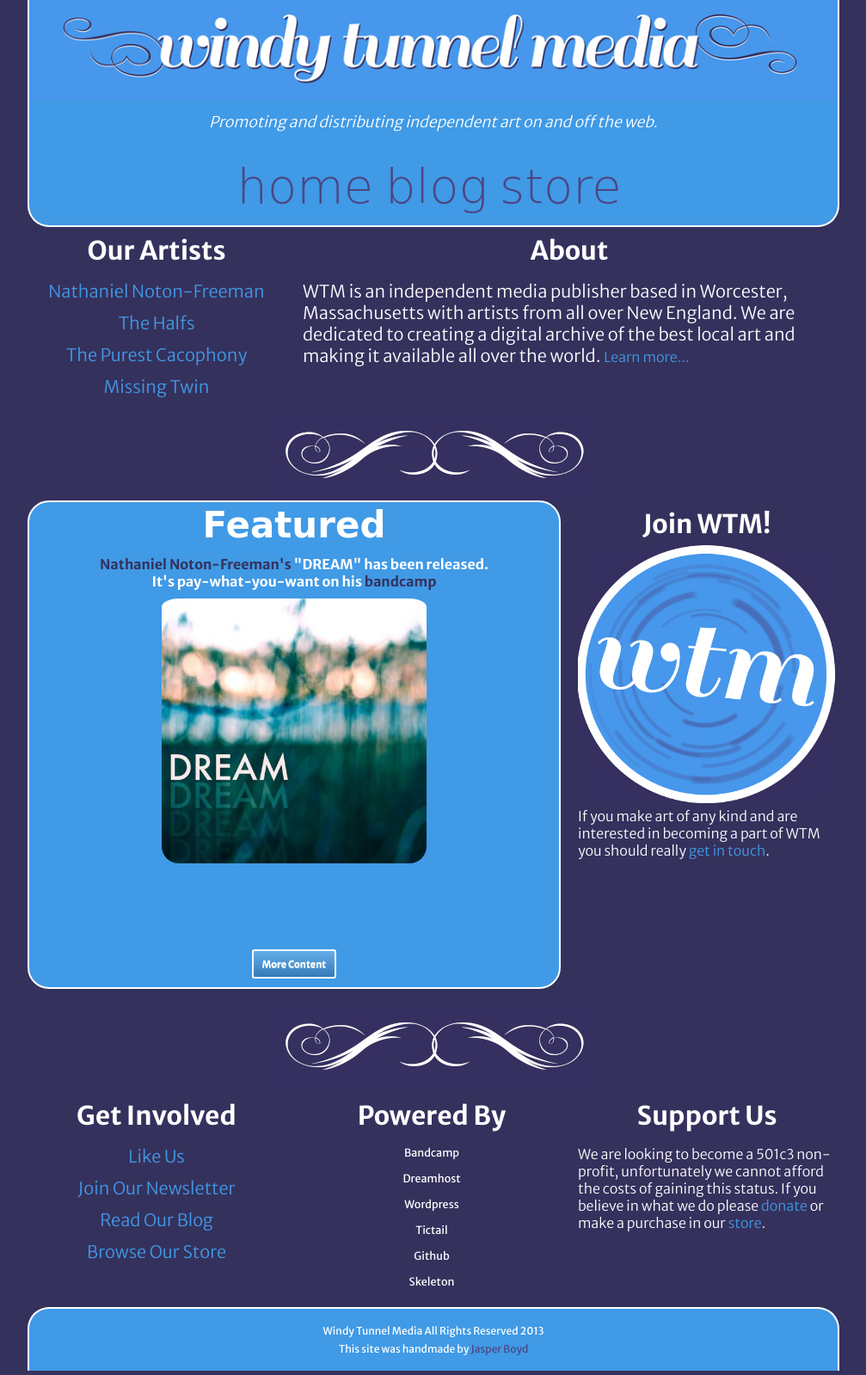
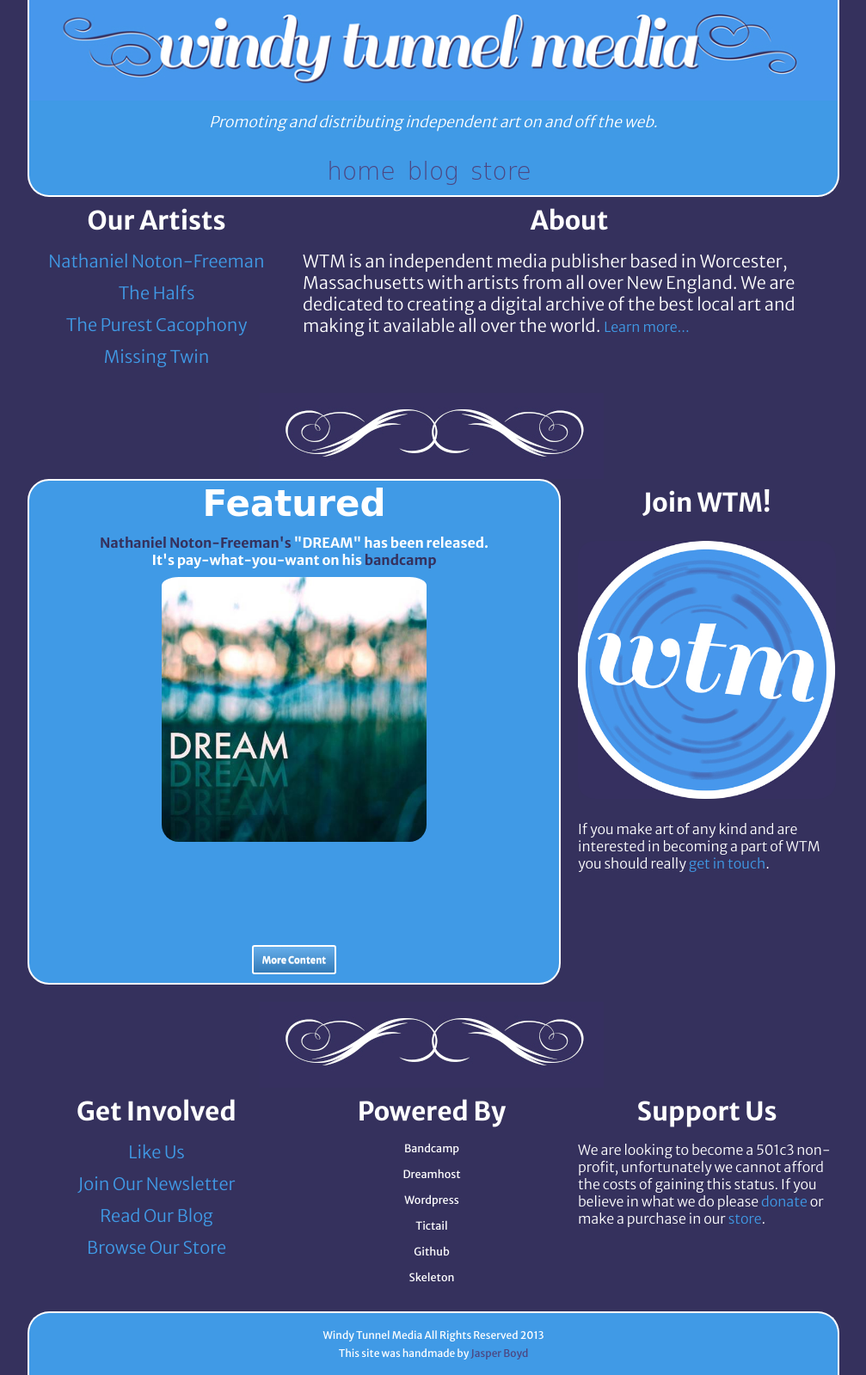
Before and after one commit to jasperboyd/windytunnelmedia, a PHP site: page / in a window 1280 px wide. Shown: the whole page at 86% size, without its empty margins (138-1145 px from the left). Run offline with PHP 8.4, Linux system fonts and the light colour scheme; some web fonts are replaced; grey boxes are pictures that could not be loaded.

Commit message:
Further style updates

```diff
--- a/halfs.html
+++ b/halfs.html
@@ -118,7 +118,7 @@
 
 		<div id="footer" class="sixteen columns">
 			<h6>Windy Tunnel Media All Rights Reserved 2013</h6>
-			<h6>Design by <a href="http://jasperboyd.com">Jasper Boyd</a></h6>
+			<h6 id="selfpromotion">Design by <a href="http://jasperboyd.com">Jasper Boyd</a></h6>
 		</div>
 	</div><!-- container -->
 
--- a/index.html
+++ b/index.html
@@ -84,7 +84,7 @@
 		</div>
 
 		<div id="featured" class="two-thirds column">
-			<div class="content">
+			<div id="featuredone" class="content">
 			<h3>Featured</h3>
 			<p class="center padtop">
 					<a>Nathaniel Noton-Freeman's</a> "DREAM" has been released.
@@ -92,13 +92,25 @@
 			</p>
 			<img id="featuredart" class="padtop" src="images/dream.jpg">
 			<iframe width="200" height="100" style="position: relative; display: block; width: 300px; height: 100px; margin: 0 auto;" src="http://bandcamp.com/EmbeddedPlayer/v=2/album=3186237133/size=grande/bgcol=FFFFFF/linkcol=ffffff/transparent=true/" allowtransparency="true" frameborder="0"><a href="http://whorl.bandcamp.com/album/dream">DREAM by Nathaniel Noton-Freeman</a></iframe>
+			</div>
+			<div id="featuredone" class="content initblank">
+			<h3>Featured</h3>
+			<p class="center padtop">
+
+			</p>
+			</div>
+			<div class="content">
 			<button>More Content</button>
 			</div>
 		</div>
 		<div class="one-third column">
 			<div class="content">
 			<h3>Join WTM!</h3>
+			</div>
+			<div class="content">
 			<img id="logo" src="images/logop.jpg">
+		    </div>
+		    <div class="content">
 		    <p>
 				If you make art of any kind and are interested in becoming
 				a part of WTM you should really
--- a/nnf.html
+++ b/nnf.html
@@ -158,7 +158,7 @@
 
 		<div id="footer" class="sixteen columns">
 			<h6>Windy Tunnel Media All Rights Reserved 2013</h6>
-			<h6>Design by <a href="http://jasperboyd.com">Jasper Boyd</a></h6>
+			<h6 id="selfpromotion">Design by <a href="http://jasperboyd.com">Jasper Boyd</a></h6>
 		</div>
 	</div><!-- container -->
 
--- a/stylesheets/layout.css
+++ b/stylesheets/layout.css
@@ -93,8 +93,8 @@ h3
 
 .content
 {
-	margin-top: 10px;
-	margin-bottom: 10px;
+	padding-top: 10px;
+	padding-bottom: 10px;
 }
 
 /*div
@@ -111,7 +111,7 @@ nav {
 }
 
 nav a {
-	font-size: 4em;
+	font-size:  2em;
 	margin-right: 10px;
 	font-family: 'Sail', cursive;
 }
@@ -230,6 +230,11 @@ a:hover {
 .small
 {
 	font-size: .9em;
+}
+
+.initblank
+{
+	display: none;
 }
 
 
```
